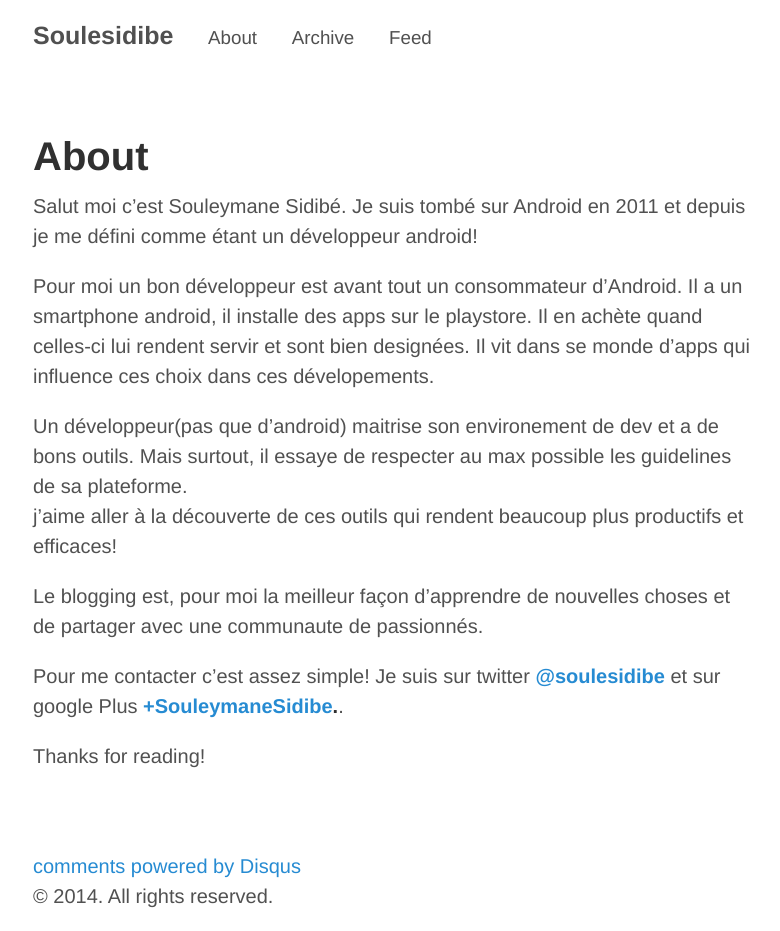
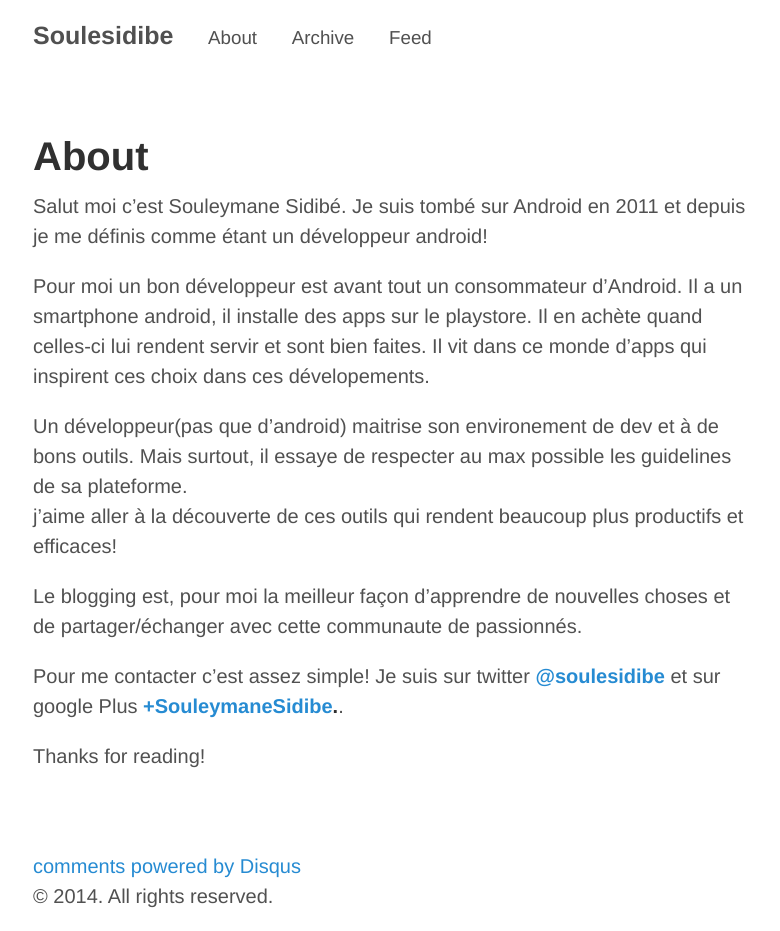
Before and after one commit to soulesidibe/soulesidibe.github.io, a Jekyll site: the page built from about.md, in a window 1280 px wide. Shown: the whole page, without its empty margins (247-1027 px from the left). Built offline with Jekyll 4.4.1, drawn with Linux system fonts in a browser that asks for light colours; Markdown is read by kramdown in place of the engine named in the settings; comment, search, counter and statistics services are not loaded.

Commit message:
Update about.md
correction de quelques petites fautes

```diff
--- a/about.md
+++ b/about.md
@@ -3,14 +3,14 @@ layout: page
 title: About
 ---
 
-Salut moi c’est Souleymane Sidibé. Je suis tombé sur Android en 2011 et depuis je me défini comme étant  un développeur android!
+Salut moi c’est Souleymane Sidibé. Je suis tombé sur Android en 2011 et depuis je me définis comme étant un développeur android!
 
-Pour moi un bon développeur est avant tout un consommateur d'Android. Il a un smartphone android, il installe des apps sur le playstore. Il en achète quand celles-ci lui rendent servir et sont bien designées. Il vit dans se monde d'apps qui influence ces choix dans ces dévelopements.
+Pour moi un bon développeur est avant tout un consommateur d'Android. Il a un smartphone android, il installe des apps sur le playstore. Il en achète quand celles-ci lui rendent servir et sont bien faites. Il vit dans ce monde d'apps qui inspirent ces choix dans ces dévelopements.
 
-Un développeur(pas que d'android) maitrise son environement de dev et a de bons outils. Mais surtout,  il essaye de respecter au max possible les guidelines de sa plateforme.
+Un développeur(pas que d'android) maitrise son environement de dev et à de bons outils. Mais surtout,  il essaye de respecter au max possible les guidelines de sa plateforme.
 j’aime aller à la découverte de ces outils qui rendent beaucoup plus productifs et efficaces!
 
-Le blogging est, pour moi la meilleur façon d'apprendre de nouvelles choses et de partager avec une communaute de passionnés.
+Le blogging est, pour moi la meilleur façon d'apprendre de nouvelles choses et de partager/échanger avec cette communaute de passionnés.
 
 Pour me contacter c’est assez simple! Je suis  sur twitter **[@soulesidibe](https://twitter.com/soulesidibe)** et sur google Plus **[+SouleymaneSidibe](https://plus.google.com/u/0/+souleymanesidibe).**.
 
```
